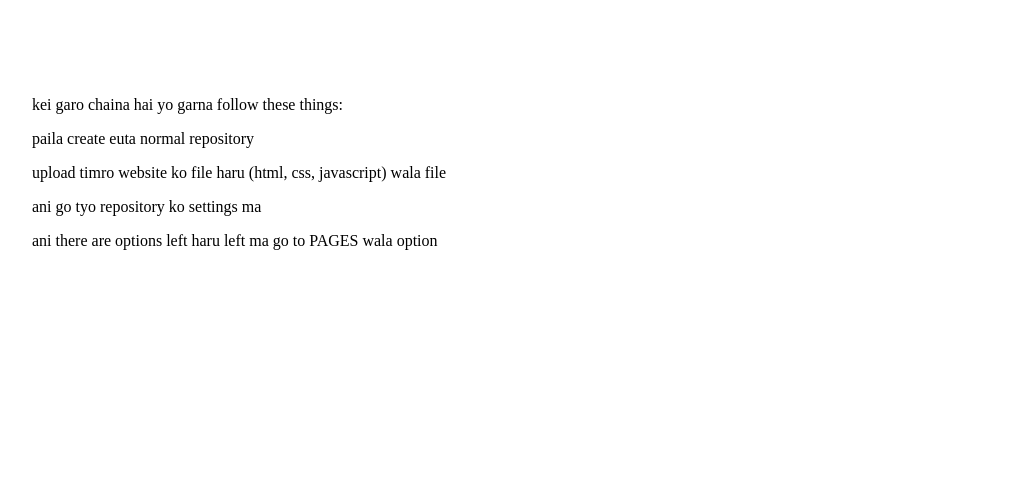
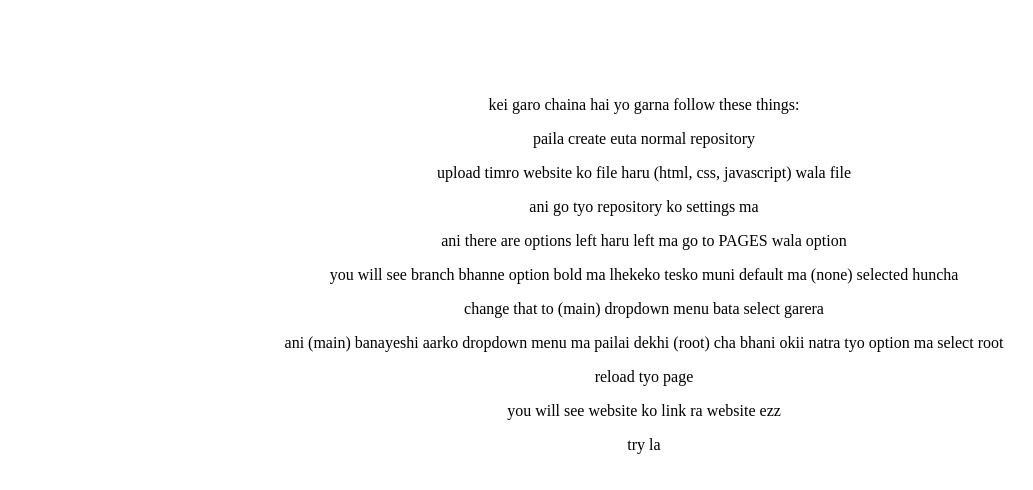
Before and after one commit to subgqg/index, a plain HTML site: page index.html in a window 1280 px wide. Shown: the whole page, without its empty margins (16-1049 px from the left). Drawn offline with Linux system fonts and the light colour scheme.

Commit message:
Update index.html

```diff
--- a/index.html
+++ b/index.html
@@ -10,15 +10,29 @@
     <br>
     <br>
 
-    <ul> kei garo chaina hai yo garna follow these things: </ul>
+    <center>
+      <ul> kei garo chaina hai yo garna follow these things: </ul>
 
-    <ol> paila create euta normal repository </ol>
+      <ol> paila create euta normal repository </ol>
 
-    <ol> upload timro website ko file haru (html, css, javascript) wala file </ol>
+      <ol> upload timro website ko file haru (html, css, javascript) wala file </ol>
 
-    <ol> ani go tyo repository ko settings ma </ol>
+      <ol> ani go tyo repository ko settings ma </ol>
 
-    <ol> ani there are options left haru left ma go to PAGES wala option </ol>
+      <ol> ani there are options left haru left ma go to PAGES wala option </ol>
+
+      <ol> you will see branch bhanne option bold ma lhekeko tesko muni default ma (none) selected huncha </ol>
+
+      <ol> change that to (main) dropdown menu bata select garera </ol>
+
+      <ol> ani (main) banayeshi aarko dropdown menu ma pailai dekhi (root) cha bhani okii natra tyo option ma select root </ol>
+
+      <ol> reload tyo page </ol>
+
+      <ol> you will see website ko link ra website ezz </ol>
+
+      <ol> try la </ol>
+    </center>
 
   </body>
 </html>
```
